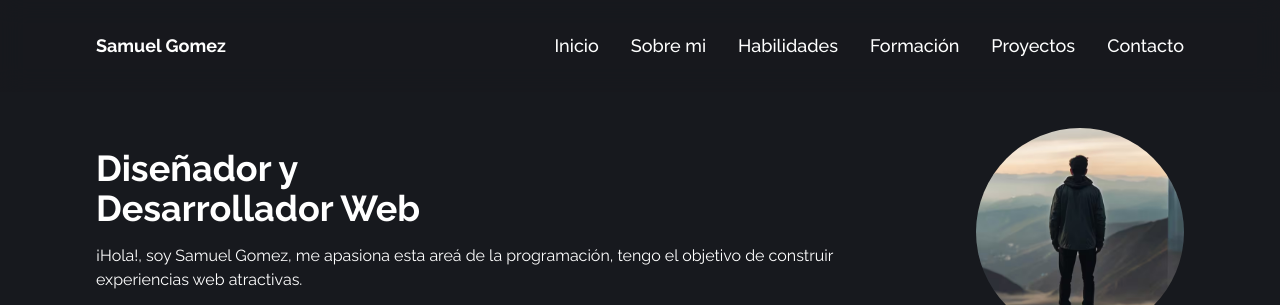
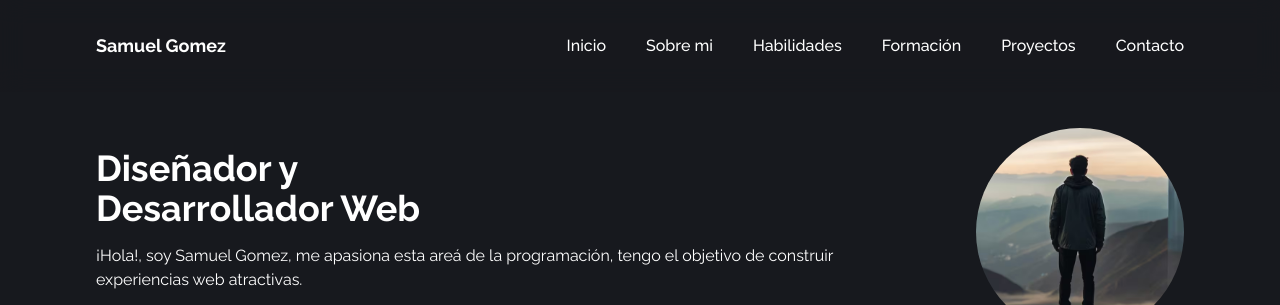
Before and after one commit to samuelgomez05/portafolio-personal, a website: page index.html in a window 1280 px wide. Shown: the top 305 px of the page. Drawn offline with Linux system fonts and the light colour scheme.

Commit message:
in md query change the size in anchores nav

```diff
--- a/index.html
+++ b/index.html
@@ -18,25 +18,25 @@
         <span class="w-full h-1 duration-300 rounded-full bg-white transition-all group-hover:bg-accent"></span>
       </button>
       <nav class="menu fixed w-[90%] inset-y-0 right-0 h-dvh bg-secondary flex justify-center items-center translate-x-full transition-transform duration-300 max-w-sm lg:static lg:w-auto lg:translate-x-0 lg:max-w-max lg:bg-transparent lg:h-auto">
-        <ul class="w-full lg:flex lg:gap-8 lg:items-center">
+        <ul class="w-full lg:flex lg:gap-10 lg:items-center">
           <li>
-            <a class="text-lg text-white font-medium block text-center p-4 duration-300 transition-colors hover:text-accent custom-focus-visible lg:p-0" href="#inicio" aria-label="Ir a la sección de inicio">Inicio</a>
+            <a class="text-lg text-white font-medium block text-center p-4 duration-300 transition-colors hover:text-accent custom-focus-visible lg:p-0 lg:text-base" href="#inicio" aria-label="Ir a la sección de inicio">Inicio</a>
           </li>
           <li>
-            <a class="text-lg text-white font-medium block text-center p-4 duration-300 transition-colors hover:text-accent custom-focus-visible lg:p-0" href="#sobre-mi" aria-label="Ir a la sección de sobre mi">Sobre mi</a>
+            <a class="text-lg text-white font-medium block text-center p-4 duration-300 transition-colors hover:text-accent custom-focus-visible lg:p-0 lg:text-base" href="#sobre-mi" aria-label="Ir a la sección de sobre mi">Sobre mi</a>
           </li>
           <li>
-            <a class="text-lg text-white font-medium block text-center p-4 duration-300 transition-colors hover:text-accent custom-focus-visible lg:p-0" href="#habilidades" aria-label="Ir a la sección de habilidades">Habilidades</a>
+            <a class="text-lg text-white font-medium block text-center p-4 duration-300 transition-colors hover:text-accent custom-focus-visible lg:p-0 lg:text-base" href="#habilidades" aria-label="Ir a la sección de habilidades">Habilidades</a>
           </li>
           </li>
           <li>
-            <a class="text-lg text-white font-medium block text-center p-4 duration-300 transition-colors hover:text-accent custom-focus-visible lg:p-0" href="#formacion" aria-label="Ir a la sección de formación">Formación</a>
+            <a class="text-lg text-white font-medium block text-center p-4 duration-300 transition-colors hover:text-accent custom-focus-visible lg:p-0 lg:text-base" href="#formacion" aria-label="Ir a la sección de formación">Formación</a>
           </li>
           <li>
-            <a class="text-lg text-white font-medium block text-center p-4 duration-300 transition-colors hover:text-accent custom-focus-visible lg:p-0" href="#proyectos" aria-label="Ir a la sección de proyecto">Proyectos</a>
+            <a class="text-lg text-white font-medium block text-center p-4 duration-300 transition-colors hover:text-accent custom-focus-visible lg:p-0 lg:text-base" href="#proyectos" aria-label="Ir a la sección de proyecto">Proyectos</a>
           </li>
           <li>
-            <a class="text-lg text-white font-medium block text-center p-4 duration-300 transition-colors hover:text-accent custom-focus-visible lg:p-0" href="#contacto" aria-label="Ir a la sección de contacto">Contacto</a>
+            <a class="text-lg text-white font-medium block text-center p-4 duration-300 transition-colors hover:text-accent custom-focus-visible lg:p-0 lg:text-base" href="#contacto" aria-label="Ir a la sección de contacto">Contacto</a>
           </li>
         </ul>
       </nav>
```
Also changed, not shown: src/css/styles.css.
